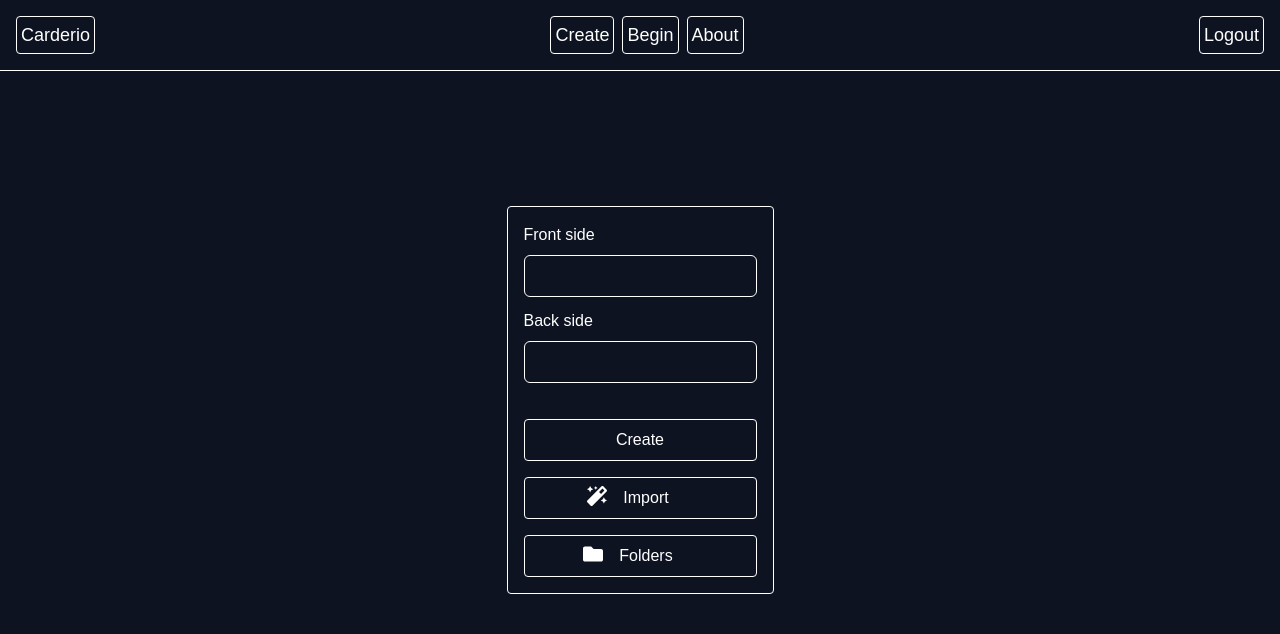
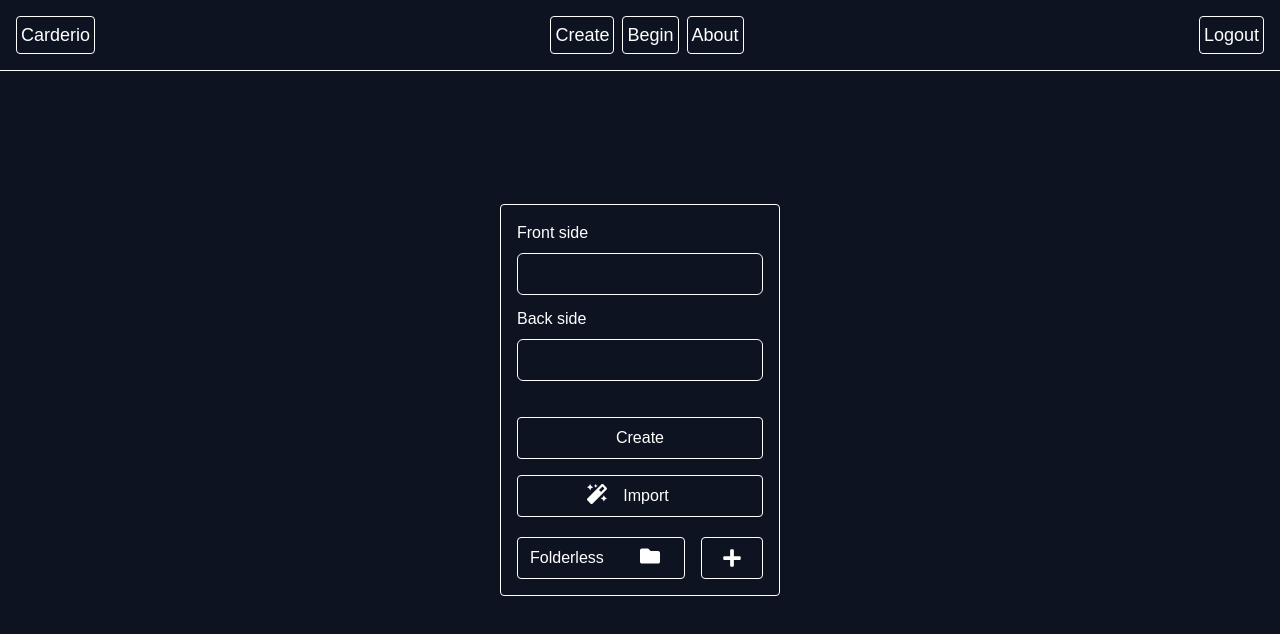
Before and after one commit to chartouis/Carderio-Web, a React (Vite) app: page /create in a window 1280 px wide. Shown: the top 634 px of the page. Built offline with nearby package versions, Linux system fonts and the light colour scheme; no server answers; a web font is replaced by a local one.

Commit message:
add folder choose on creation

```diff
--- a/src/components/Create.tsx
+++ b/src/components/Create.tsx
@@ -1,9 +1,17 @@
 import axios from "axios";
-import { useState } from "react";
+import { useEffect, useState } from "react";
 import { API_URL } from "../config";
 import { getHeaders } from "../config";
-import { FaFolder, FaMagic } from "react-icons/fa";
+import { FaFolder, FaMagic, FaPlus } from "react-icons/fa";
 import { Link } from "react-router-dom";
+
+interface Folder {
+  index: number;
+  id: number;
+  name: string;
+  parentId: number | null;
+}
+
 export default function Create() {
   const [formData, setFormData] = useState({
     front: "",
@@ -11,6 +19,38 @@ export default function Create() {
   });
 
   const [status, setStatus] = useState("");
+  const [currentFolder, setCurFolder] = useState<Folder>({
+    index: 0,
+    id: 0,
+    name: "Folderless",
+    parentId: null,
+  });
+  const [folders, setFolders] = useState<Folder[]>([]);
+
+  useEffect(() => {
+    axios.get(API_URL + "/folders", { headers: getHeaders() }).then((res) => {
+      if (res.data) {
+        const withIndexes = res.data.map((item: Folder, index: number) => ({
+          ...item,
+          index: index + 1,
+        }));
+        setFolders(withIndexes);
+      }
+    });
+  }, []);
+
+  const nextFolder = () => {
+    if (folders[currentFolder.index]) {
+      setCurFolder(folders[currentFolder.index]);
+    } else {
+      setCurFolder({
+        index: 0,
+        id: 0,
+        name: "Folderless",
+        parentId: null,
+      });
+    }
+  };
 
   const handleChange = (e: React.ChangeEvent<HTMLInputElement>) => {
     const { name, value } = e.target;
@@ -41,6 +81,14 @@ export default function Create() {
         .post(API_URL + "/cards", formData, { headers: getHeaders() })
         .then((response) => {
           if (response.status === 200) {
+            if (currentFolder.id != 0) {
+              const cardId = response.data.id ? response.data.id : 0;
+              axios.post(
+                API_URL + "/folders/" + currentFolder.id + "/cards/" + cardId,
+                null,
+                { headers: getHeaders() }
+              );
+            }
             setStatus("Successfully Created");
           }
           //console.log(response.data);//to delete
@@ -53,7 +101,7 @@ export default function Create() {
 
   return (
     <div>
-      <div className="p-4 top-1.5 border rounded border-white flex flex-col max-w-screen mx-auto gap-1">
+      <div className="p-4 top-1.5 border rounded border-white flex flex-col w-70 max-w-screen mx-auto gap-1">
         <form onSubmit={submit} className="flex flex-col">
           <div className="mb-3">
             <label className="block mb-2 text-white">Front side</label>
@@ -88,7 +136,10 @@ export default function Create() {
             Create
           </button>
         </form>
-        <Link to="/create/generate" className="mt-3 flex flex-row gap-2 border border-white rounded w-full py-2 px-6 justify-center text-white hover:bg-white hover:text-gray-800">
+        <Link
+          to="/create/generate"
+          className="mt-3 flex flex-row gap-2 border border-white rounded w-full py-2 px-6 justify-center text-white hover:bg-white hover:text-gray-800"
+        >
           <div className="-ml-6">
             <FaMagic color="white" size={20}></FaMagic>
           </div>
@@ -97,17 +148,28 @@ export default function Create() {
             <h4 className="">Import</h4>
           </div>
         </Link>
-        <Link to="/create/folders" className="mt-3 flex flex-row gap-2 border border-white rounded w-full py-2 px-6 justify-center text-white hover:bg-white hover:text-gray-800">
-          <div className="-ml-6">
-            <FaFolder color="white" size={20}></FaFolder>
+        <div className="select-none flex mt-3 flex-row justify-between align-baseline gap-4 ">
+          <div
+            onClick={nextFolder}
+            className="mt-1 flex flex-col align-middle border border-white rounded min-w-42 py-2 px-6 justify-center  text-white hover:bg-white hover:text-gray-800"
+          >
+            <button className="-ml-6 flex flex-row justify-between whitespace-nowrap overflow-hidden text-ellipsis">
+              <h3 className="flex flex-col mx-3">{currentFolder.name}</h3>
+              <div className="flex flex-col">
+                <FaFolder color="white" size={20}></FaFolder>
+              </div>
+            </button>
           </div>
-          <br />
-          <div className="">
-            <h4 className="">Folders</h4>
-          </div>
-        </Link>
+          <Link
+            to="/create/folders"
+            className="mt-1 flex flex-col justify-center align-middle border border-white rounded w-24  text-white hover:bg-white hover:text-gray-800"
+          >
+            <div className="flex justify-center align-middle">
+              <FaPlus size={20} />
+            </div>
+          </Link>
+        </div>
       </div>
-
     </div>
   );
 }
```
